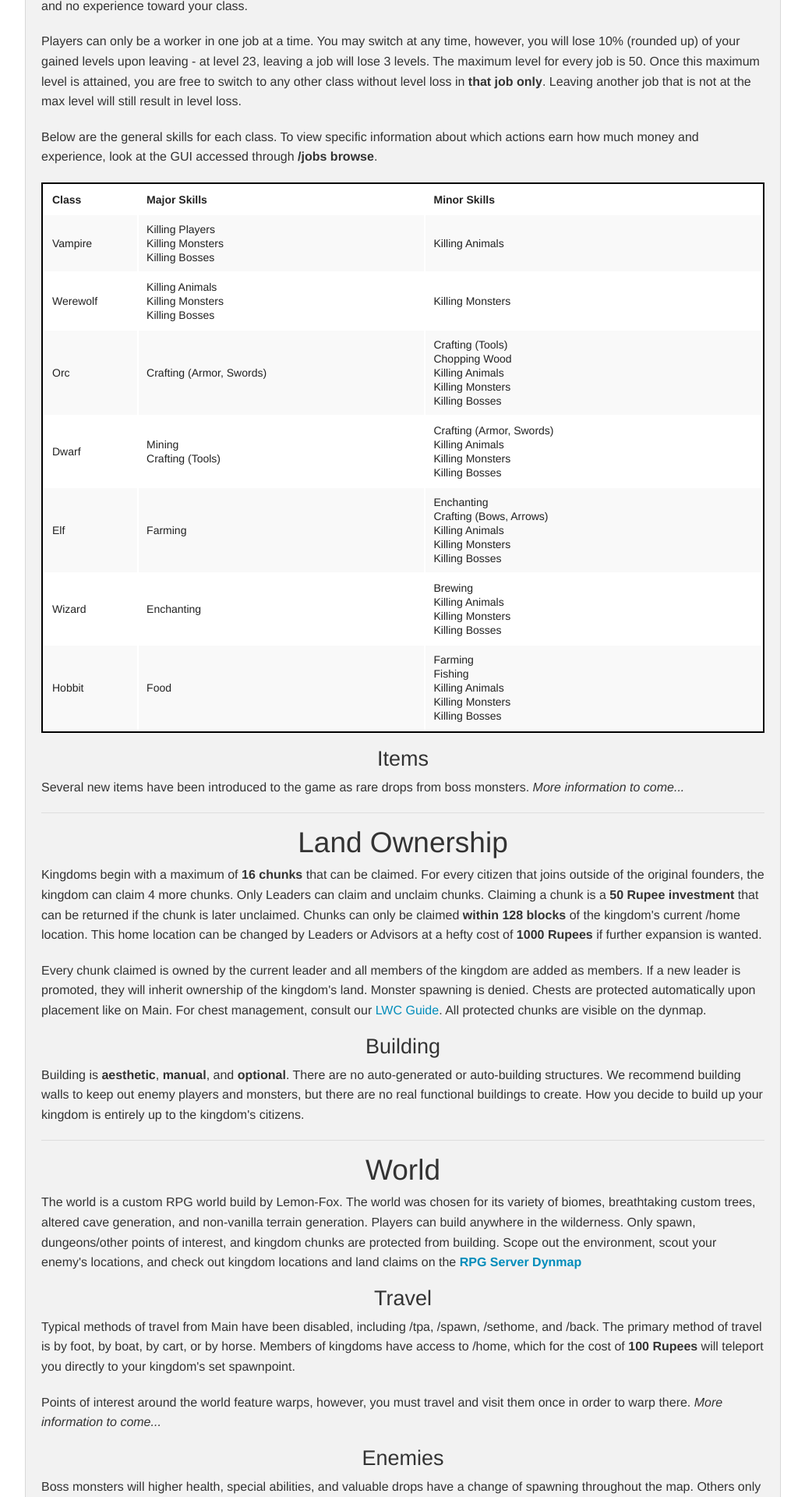
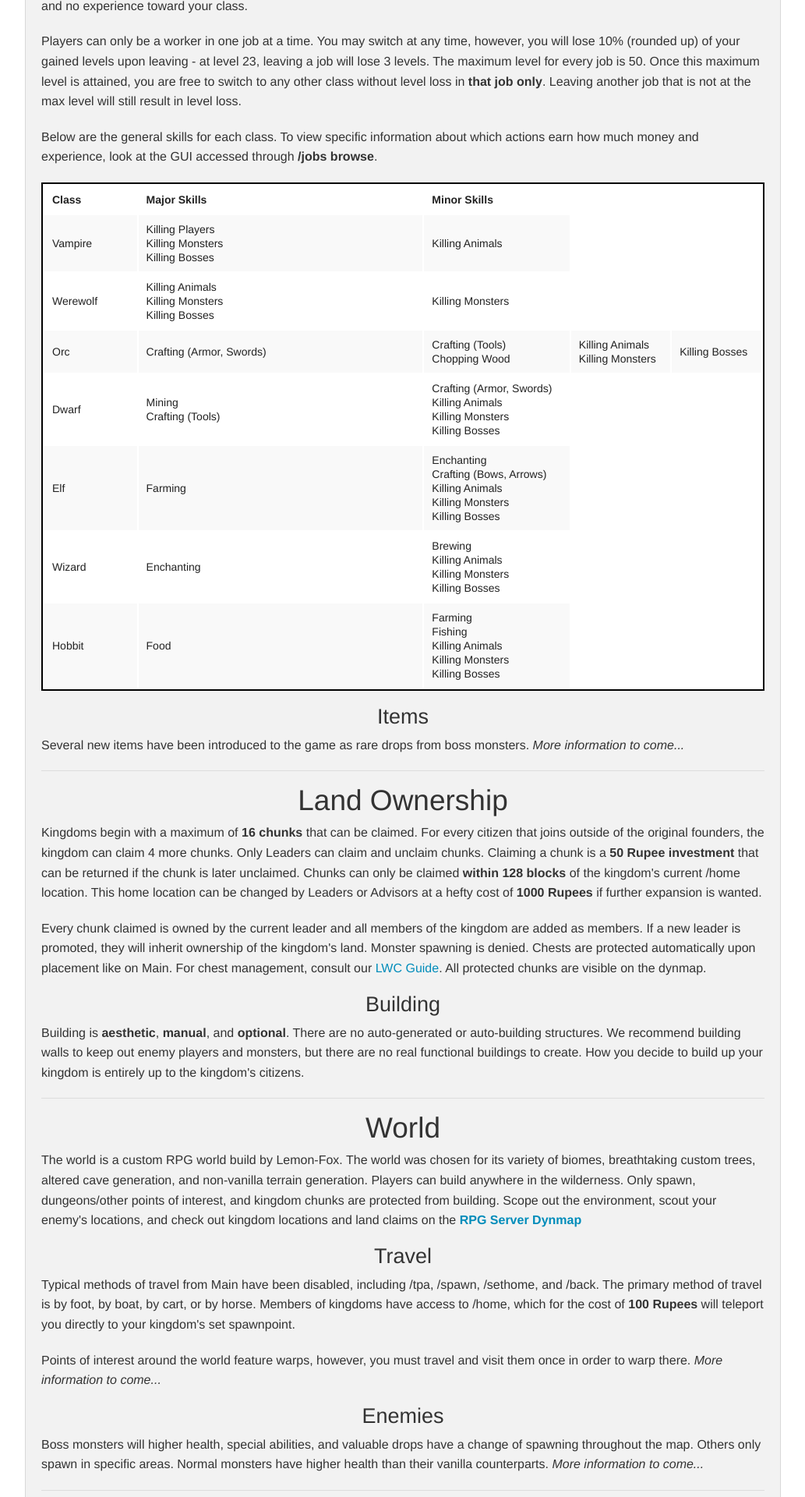
Before and after one commit to damnation-eu/website-beta, a Jekyll site: the page built from rpg-gameplay.md, in a window 1280 px wide. Shown: the part 2402-4322 px from the top of the page at 78% size, without its empty margins (123-1156 px from the left). Built offline with Jekyll 4.4.1, drawn with Linux system fonts in a browser that asks for light colours; nearby versions of some CDN libraries; library files that are not in the unit come from our copies.

Commit message:
Update rpg-gameplay.md

```diff
--- a/rpg-gameplay.md
+++ b/rpg-gameplay.md
@@ -117,7 +117,7 @@
   <tr>
     <th class="tg-yw4l" style="font-weight: bold;" width="13%">Class</th>
     <th class="tg-yw4l" width="40%">Major Skills</th>
-    <th class="tg-yw4l" width="47%">Minor Skills</th>
+    <th class="tg-yw4l" width="47%" colspan="3">Minor Skills</th>
   </tr>
   <tr>
     <td class="tg-9hbo">Vampire</td>
@@ -132,7 +132,9 @@
   <tr>
     <td class="tg-9hbo">Orc</td>
     <td class="tg-9hbo">Crafting (Armor, Swords)</td>
-    <td class="tg-9hbo">Crafting (Tools)<br/>Chopping Wood<br/>Killing Animals<br/>Killing Monsters<br/>Killing Bosses</td>
+    <td class="tg-9hbo">Crafting (Tools)<br/>Chopping Wood</td>
+    <td class="tg-9hbo">Killing Animals<br/>Killing Monsters</td>
+    <td class="tg-9hbo">Killing Bosses</td>
   </tr>
   <tr>
     <td class="tg-9hbo">Dwarf</td>
```
